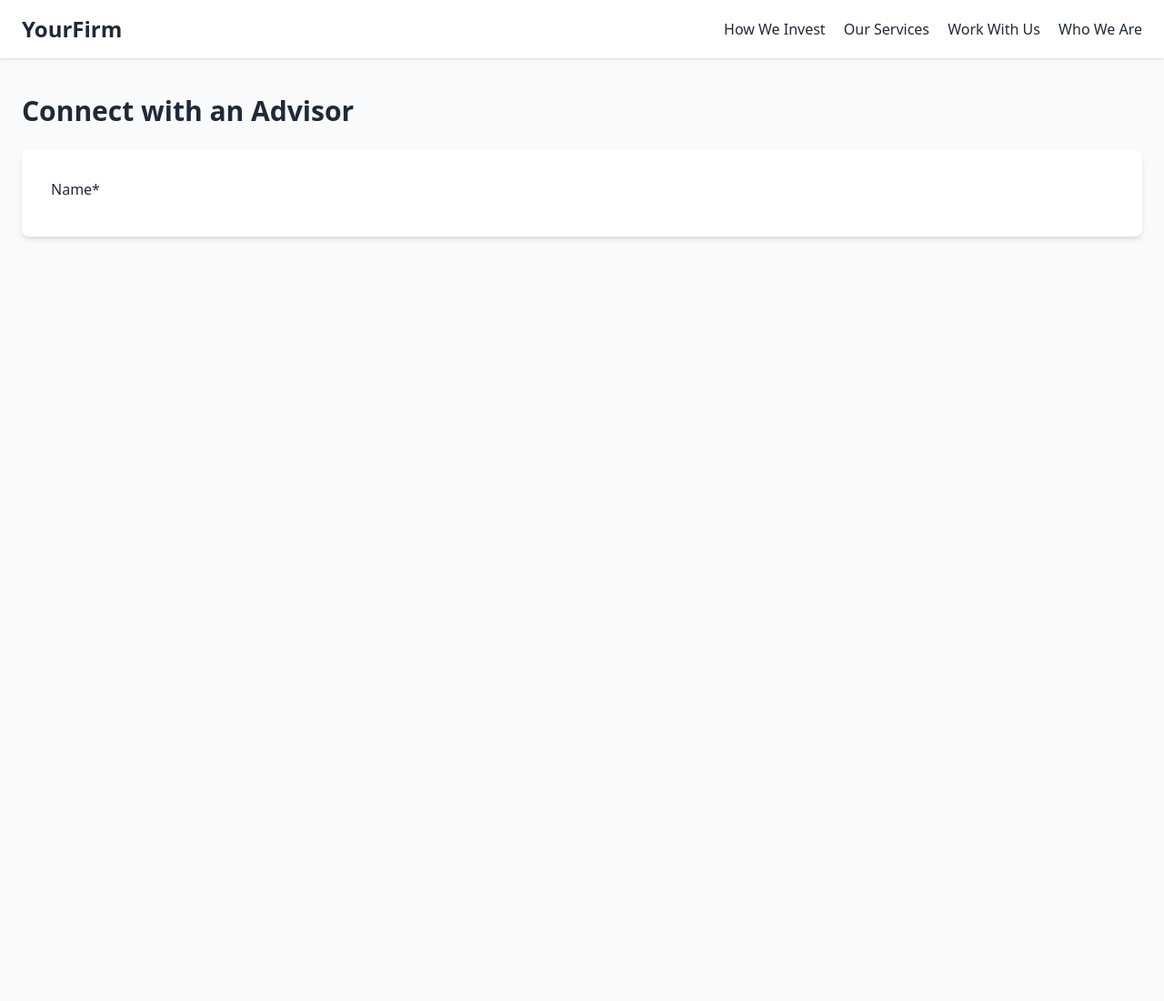
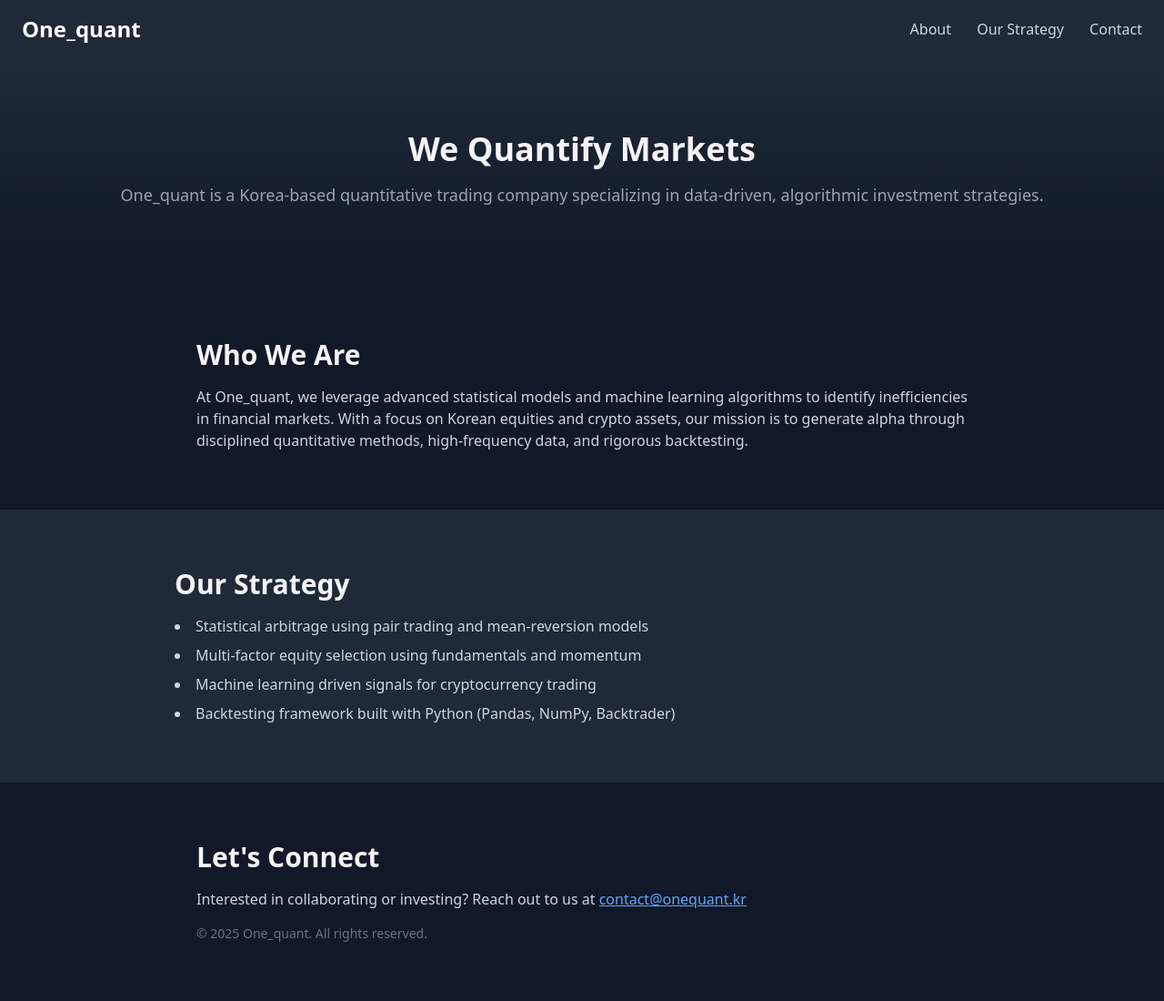
Before and after one commit to BlackSwan02/mindQuanta.github.io, a plain HTML site: page index.html in a window 1280 px wide. Shown: the whole page at 91% size. Before the commit the page ends 800 px from the top, so only its background shows below. Drawn offline with nearby package versions, Linux system fonts and the light colour scheme.

Commit message:
Update index.html

```diff
--- a/index.html
+++ b/index.html
@@ -1,29 +1,54 @@
 <!DOCTYPE html>
-<html lang="en">
+<html lang="ko">
 <head>
   <meta charset="UTF-8" />
   <meta name="viewport" content="width=device-width, initial-scale=1.0" />
-  <title>Talk to an Advisor</title>
+  <title>One_quant | KR Quant Trading</title>
   <script src="https://cdn.tailwindcss.com"></script>
 </head>
-<body class="bg-gray-50 text-gray-800">
+<body class="bg-gray-900 text-gray-100 font-sans">
   <!-- Header -->
-  <header class="bg-white shadow">
+  <header class="bg-gray-800 shadow-md">
     <div class="container mx-auto px-6 py-4 flex justify-between items-center">
-      <div class="text-2xl font-bold">YourFirm</div>
-      <nav class="space-x-4">
-        <a href="#" class="hover:text-blue-600">How We Invest</a>
-        <a href="#" class="hover:text-blue-600">Our Services</a>
-        <a href="#" class="hover:text-blue-600">Work With Us</a>
-        <a href="#" class="hover:text-blue-600">Who We Are</a>
+      <div class="text-2xl font-bold text-white">One_quant</div>
+      <nav class="space-x-6 text-gray-300">
+        <a href="#about" class="hover:text-white">About</a>
+        <a href="#strategy" class="hover:text-white">Our Strategy</a>
+        <a href="#contact" class="hover:text-white">Contact</a>
       </nav>
     </div>
   </header>
 
-  <!-- Multi-step form -->
-  <main class="container mx-auto px-6 py-10">
-    <h1 class="text-3xl font-semibold mb-6">Connect with an Advisor</h1>
-    <form id="advisorForm" class="bg-white p-8 rounded-lg shadow-md">
-      <!-- Step 1 -->
-      <div class="step" data-step="1">
-        <label class="block mb-2">Name*</n
+  <!-- Hero Section -->
+  <section class="text-center py-20 bg-gradient-to-b from-gray-800 to-gray-900">
+    <h1 class="text-4xl font-bold mb-4">We Quantify Markets</h1>
+    <p class="text-lg text-gray-400">One_quant is a Korea-based quantitative trading company specializing in data-driven, algorithmic investment strategies.</p>
+  </section>
+
+  <!-- About -->
+  <section id="about" class="px-6 py-16 max-w-4xl mx-auto">
+    <h2 class="text-3xl font-semibold mb-4">Who We Are</h2>
+    <p class="text-gray-300">At One_quant, we leverage advanced statistical models and machine learning algorithms to identify inefficiencies in financial markets. With a focus on Korean equities and crypto assets, our mission is to generate alpha through disciplined quantitative methods, high-frequency data, and rigorous backtesting.</p>
+  </section>
+
+  <!-- Strategy -->
+  <section id="strategy" class="bg-gray-800 px-6 py-16">
+    <div class="max-w-4xl mx-auto">
+      <h2 class="text-3xl font-semibold mb-4">Our Strategy</h2>
+      <ul class="list-disc list-inside space-y-2 text-gray-300">
+        <li>Statistical arbitrage using pair trading and mean-reversion models</li>
+        <li>Multi-factor equity selection using fundamentals and momentum</li>
+        <li>Machine learning driven signals for cryptocurrency trading</li>
+        <li>Backtesting framework built with Python (Pandas, NumPy, Backtrader)</li>
+      </ul>
+    </div>
+  </section>
+
+  <!-- Contact -->
+  <section id="contact" class="px-6 py-16 max-w-4xl mx-auto">
+    <h2 class="text-3xl font-semibold mb-4">Let's Connect</h2>
+    <p class="text-gray-300 mb-4">Interested in collaborating or investing? Reach out to us at <a href="mailto:contact@onequant.kr" class="text-blue-400 underline">contact@onequant.kr</a></p>
+    <p class="text-gray-500 text-sm">© 2025 One_quant. All rights reserved.</p>
+  </section>
+</body>
+</html>
```
